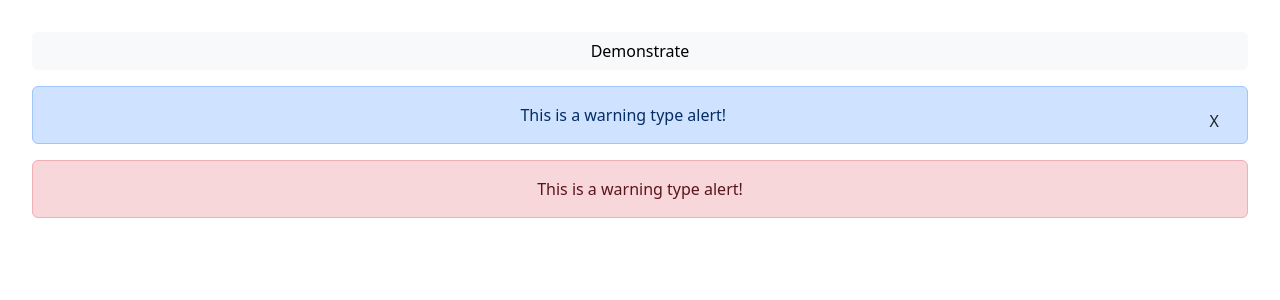
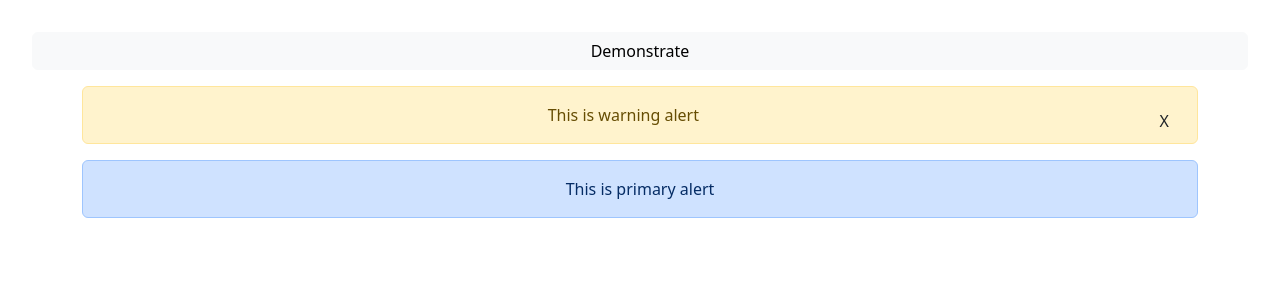
Before and after one commit to ZhanylBaiguttieva/lesson-58, a React (Vite) app: page / in a window 1280 px wide. Shown: the top 300 px of the page. Built offline with nearby package versions, Linux system fonts and the light colour scheme.

Commit message:
Added function CloseAlert in App.tsx

```diff
--- a/src/App.tsx
+++ b/src/App.tsx
@@ -1,17 +1,19 @@
-
+import {useState} from 'react';
+import Modal from './components/Modal/Modal';
+import Alert from './components/Alert/Alert';
 import './App.css';
-import Modal from './components/Modal/Modal';
-import {useState} from 'react';
-import Alert from './components/Alert/Alert';
-
 
 function App() {
   const [showModal, setShowModal] = useState(false);
-
   const closeAlert = () => {
-
+    const  div  = document.getElementById('show-alert');
+    if(div !== null) {
+      if(div.style.display === 'block') {
+          div.style.display = 'none';
+      }
+    }
+    return false;
   };
-
 
   return (
     <>
@@ -23,13 +25,10 @@ function App() {
         </Modal>
         <button className="w-100 btn btn-light" onClick={() => setShowModal(true)}>Demonstrate</button>
       </div>
-      <div className="alert alert-primary mt-3">
-        <Alert type="warning" onDismiss={closeAlert}/>
+      <div className="container mt-3">
+        <Alert type="alert alert-warning" onDismiss={closeAlert} children={'This is warning alert'} />
+        <Alert type="alert alert-primary" children={'This is primary alert'} />
       </div>
-      <div className="alert alert-danger">
-        <Alert type="primary"/>
-      </div>
-
     </>
   );
 }
--- a/src/components/Alert/Alert.tsx
+++ b/src/components/Alert/Alert.tsx
@@ -1,21 +1,15 @@
-// let cart = (
-//   <div className="alert alert-primary">
-//     Cart is empty!Add something!
-//   </div>
-// );
-
 import React from 'react';
 
 interface Props extends React.PropsWithChildren{
   type: string;
-  onDismiss ? : () => void;
+  onDismiss ? : React.MouseEventHandler;
 }
 const Alert: React.FC<Props> = ({type, onDismiss, children}) => {
 
   let buttonAlert = (
-    <div className={type} role="alert">
-      This is a warning type alert!
-    <button className="btn btn-transparent border-0 float-end">X</button>
+    <div className={type} role="alert" id="show-alert" style={{display: "block"}} >
+      {children}
+    <button className="btn btn-transparent border-0 float-end" onClick={onDismiss}>X</button>
     </div>
   );
 
@@ -23,7 +17,6 @@ const Alert: React.FC<Props> = ({type, onDismiss, children}) => {
     buttonAlert = (
       <>
         <div className={type} role="alert">
-          This is a warning type alert!
           {children}
         </div>
       </>
```
